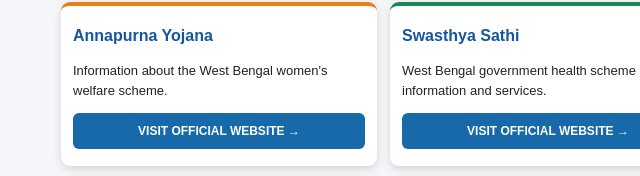
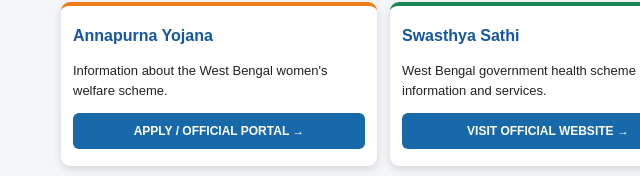
Before and after one commit to pujaray292008-jpg/wb-government-schemes, a plain HTML site: page schemes.html in a window 1280 px wide. Shown: the part 317-493 px from the top of the page, 92-732 px from the left. Drawn offline with Linux system fonts and the light colour scheme.

Commit message:
Update Annapurna Yojana Portal

```diff
--- a/schemes.html
+++ b/schemes.html
@@ -171,7 +171,7 @@ application guidance and official portals.
 <div class="card">
 <h3>Annapurna Yojana</h3>
 <p>Information about the West Bengal women's welfare scheme.</p>
-<a href="https://wb.gov.in/government-schemes-details-annaapurna-yojana.aspx" target="_blank" rel="noopener">VISIT OFFICIAL WEBSITE →</a>
+<a href="https://socialregistry.wb.gov.in/" target="_blank" rel="noopener">APPLY / OFFICIAL PORTAL →</a>
 </div>
 
 <div class="card green-border">
```
